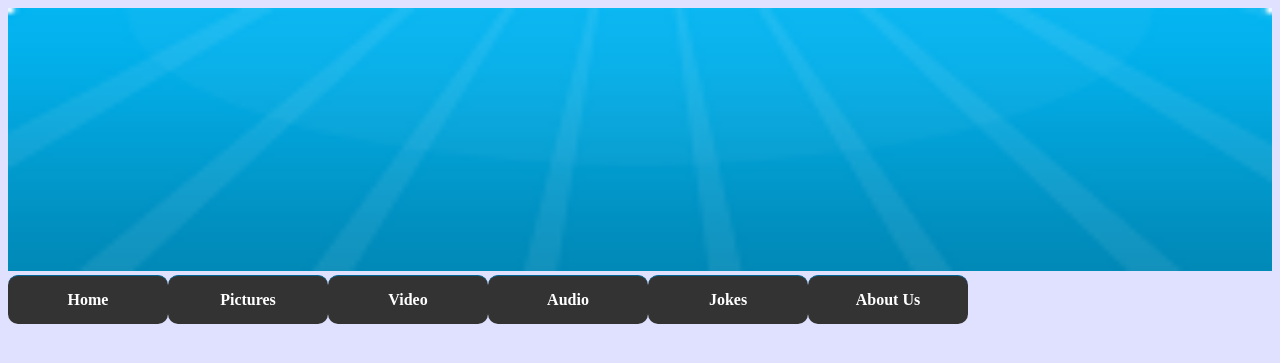
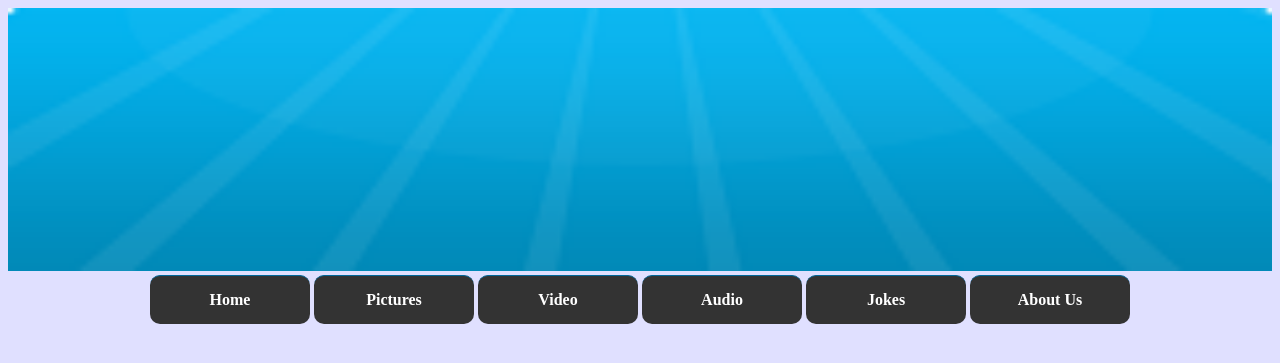
Before and after one commit to reathh/FootballUni, a PHP site: page / in a window 1280 px wide. Shown: the top 363 px of the page. Run offline with PHP 8.4, Linux system fonts and the light colour scheme.

Commit message:
Changed navigation
display: inline-block

```diff
--- a/index.html
+++ b/index.html
@@ -11,8 +11,7 @@
                 <img src="images/header.png" width="100%" />
 
                 <nav>
-                <div class="navigation">
-  		<ul class="nav">
+              		<ul id="navigation">
               			<li>
               				<a href="#">Home</a>
               			</li>
@@ -32,7 +31,6 @@
               				<a href="#">About Us</a>
               			</li>
               		</ul>
-  	            </div>
             </nav>
             </header>
         </body>
--- a/style/style.css
+++ b/style/style.css
@@ -4,19 +4,19 @@ body {
 nav {
 	text-align: center;
 }
-.nav {
+#navigation {
 	margin: 0px;
 	padding: 0px;
 	list-style: none;
+	display: inline-block;
 }
 
-.nav li {
-	float: left;
+#navigation li {
+	display: inline-block;
 	width: 160px;
-	position: relative;
 }
 
-.nav li a {
+#navigation li a {
 	background: #333;
 	color: #fff;
 	display: block;
@@ -24,11 +24,9 @@ nav {
 	text-decoration: none;
 	border-top: 1px solid #069;
     border-radius: 10px;
+    font-weight: bold;
 }
 
-.nav li a:hover {
-	color: #069;
+#navigation li a:hover {
+	color: #079;
 }
-a {
-    font-weight: bold;
-}
```
Lines whose indentation alone changed are shown as unchanged.
